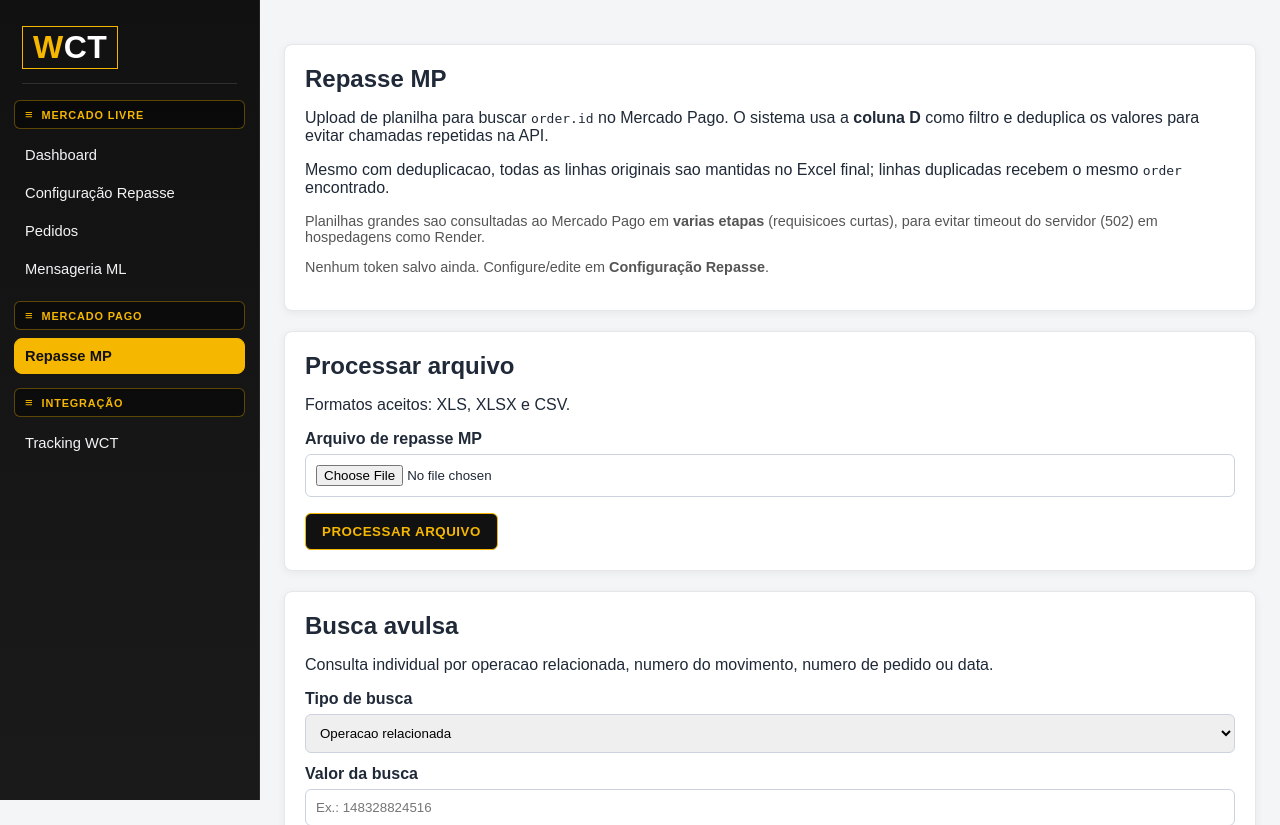
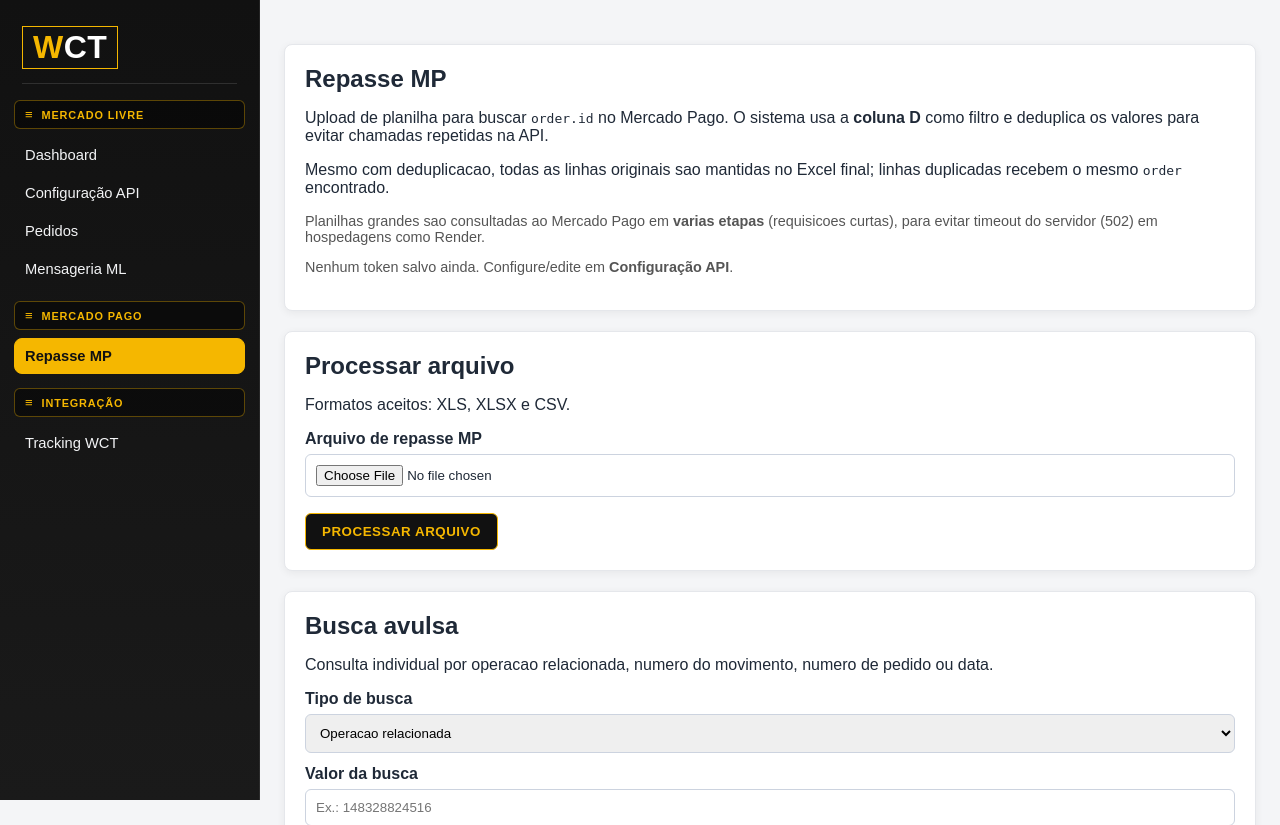
Before and after one commit to WCTFITNESS/portal_wct, a PHP site: page /admin/index.php?page=repasse-mp in a window 1280 px wide. Shown: the top 825 px of the page. Run offline with PHP 8.4, Linux system fonts and the light colour scheme; data that the repository does not hold is empty; some libraries are stand-ins or nearby versions.

Commit message:
Menu e titulo: Configuracao Repasse -> Configuracao API
Co-authored-by: Cursor <cursoragent@cursor.com>

```diff
--- a/index.php
+++ b/index.php
@@ -40,7 +40,7 @@ if ($page === 'repasse-mp' && isset($_GET['repasse_action']) && $_GET['repasse_a
 $menuSections = [
     'Mercado Livre' => [
         ['id' => 'dashboard', 'label' => 'Dashboard'],
-        ['id' => 'api-config', 'label' => 'Configuração Repasse'],
+        ['id' => 'api-config', 'label' => 'Configuração API'],
         ['id' => 'orders', 'label' => 'Pedidos'],
         ['id' => 'message-template', 'label' => 'Mensageria ML'],
     ],
--- a/pages/api-config.php
+++ b/pages/api-config.php
@@ -77,7 +77,7 @@ $mpRow = $app['mercadopagoSettingsRepository']->getSettings();
 $requestLogs = $app['requestLogRepository']->listRecent(10);
 ?>
 <section class="card">
-    <h1>Configuração Repasse</h1>
+    <h1>Configuração API</h1>
     <?php if ($feedback): ?>
         <div class="msg <?= $feedbackClass ?>"><?= htmlspecialchars($feedback) ?></div>
     <?php endif; ?>
--- a/pages/repasse-mp.php
+++ b/pages/repasse-mp.php
@@ -73,7 +73,7 @@ if (isset($_GET['job'])) {
 
     <p style="margin-top:8px;font-size:.9rem;color:#555;">
         <?= htmlspecialchars($tokenPreview) ?>
-        Configure/edite em <strong>Configuração Repasse</strong>.
+        Configure/edite em <strong>Configuração API</strong>.
     </p>
 </section>
 
```
